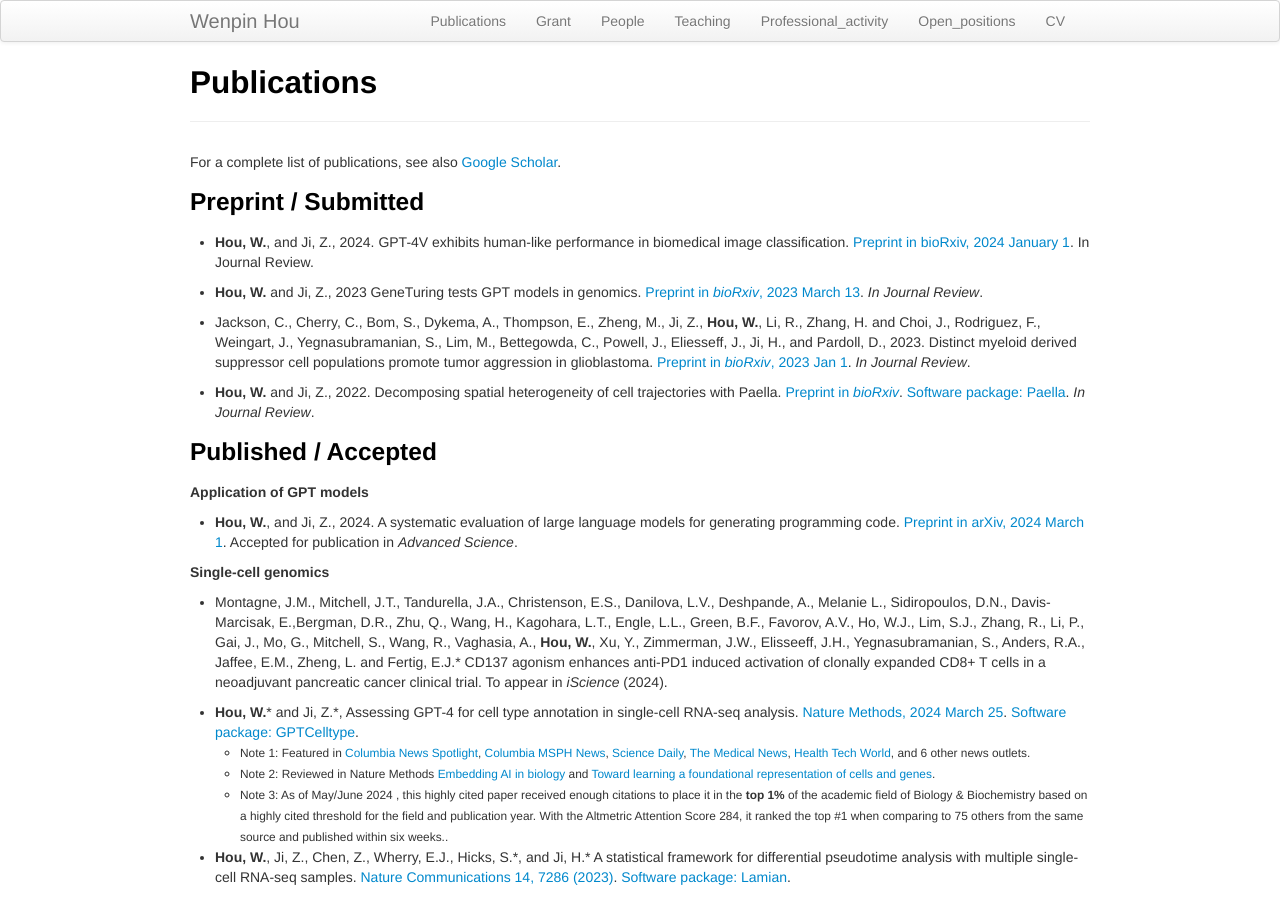
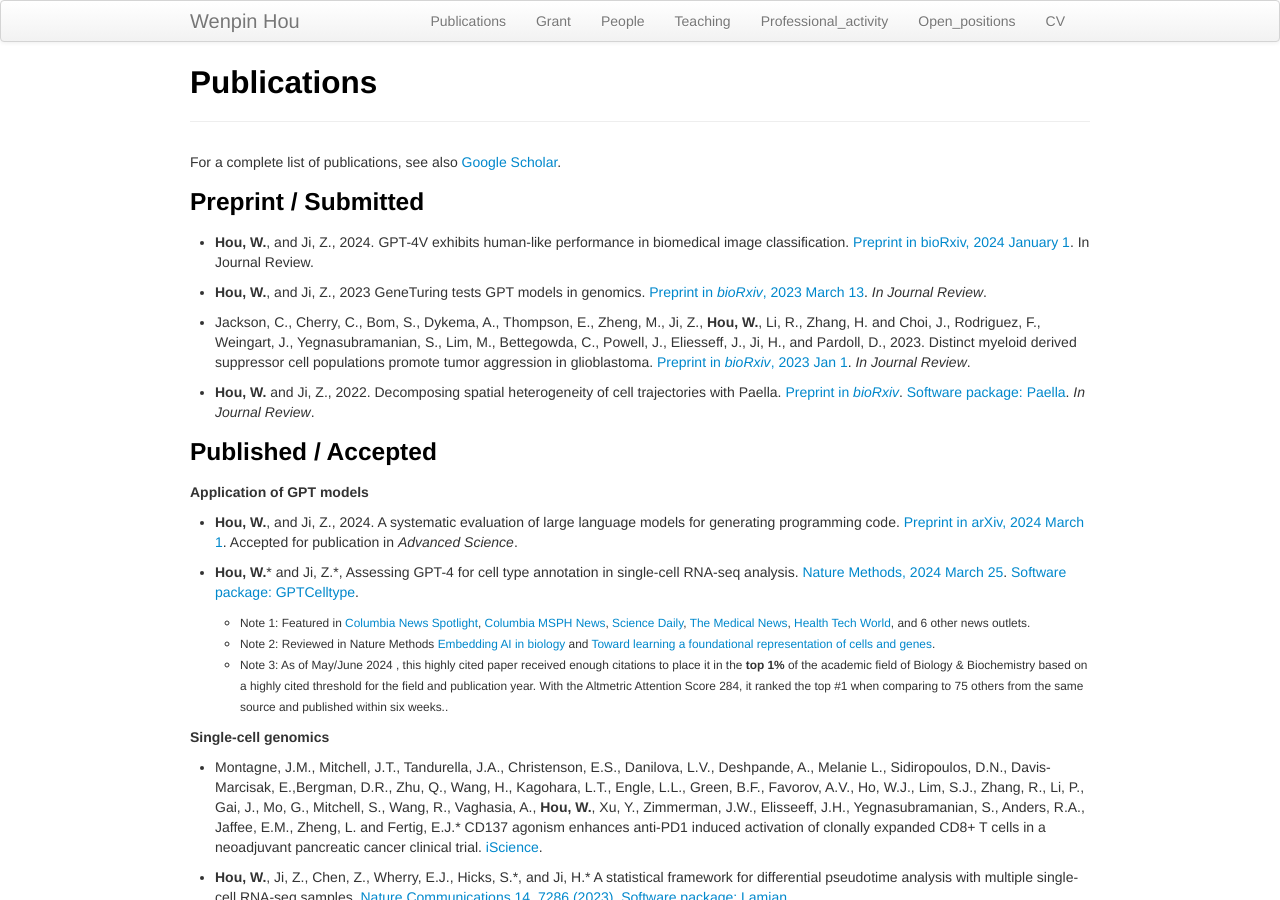
Before and after one commit to Winnie09/Wenpin_Hou, a Jekyll site: the page built from pages/publications.md, in a window 1280 px wide and 900 px high. Built offline with Jekyll 4.4.1, drawn with Linux system fonts in a browser that asks for light colours.

Commit message:
publications.md

```diff
--- a/pages/publications.md
+++ b/pages/publications.md
@@ -11,10 +11,9 @@ For a complete list of publications, see also [Google Scholar](https://scholar.g
 ### Preprint / Submitted
 
 
-
 - **Hou, W.**, and Ji, Z., 2024. GPT-4V exhibits human-like performance in biomedical image classification. [Preprint in bioRxiv, 2024 January 1](https://www.biorxiv.org/content/10.1101/2023.12.31.573796v1). In Journal Review.
 
-- **Hou, W.** and Ji, Z., 2023 GeneTuring tests GPT models in genomics. [Preprint in *bioRxiv*, 2023 March 13](https://www.biorxiv.org/content/10.1101/2023.03.11.532238v1). *In Journal Review*.
+- **Hou, W.**, and Ji, Z., 2023 GeneTuring tests GPT models in genomics. [Preprint in *bioRxiv*, 2023 March 13](https://www.biorxiv.org/content/10.1101/2023.03.11.532238v1). *In Journal Review*.
 
 - Jackson, C., Cherry, C., Bom, S., Dykema, A., Thompson, E., Zheng, M., Ji, Z., **Hou, W.**, Li, R., Zhang, H. and Choi, J., Rodriguez, F.,  Weingart, J., Yegnasubramanian, S., Lim, M., Bettegowda, C., Powell, J., Eliesseff, J., Ji, H., and Pardoll, D., 2023. Distinct myeloid derived suppressor cell populations promote tumor aggression in glioblastoma. [Preprint in *bioRxiv*, 2023 Jan 1](https://www.biorxiv.org/content/10.1101/2023.03.26.534192v1). *In Journal Review*.
 
@@ -28,16 +27,17 @@ For a complete list of publications, see also [Google Scholar](https://scholar.g
 
 - **Hou, W.**, and Ji, Z., 2024. A systematic evaluation of large language models for generating programming code. [Preprint in arXiv, 2024 March 1](https://arxiv.org/abs/2403.00894). Accepted for publication in *Advanced Science*.
 
-##### Single-cell genomics
-
-
-- Montagne, J.M., Mitchell, J.T., Tandurella, J.A.,  Christenson, E.S., Danilova, L.V.,  Deshpande, A., Melanie L., Sidiropoulos, D.N., Davis-Marcisak, E.,Bergman, D.R., Zhu, Q., Wang, H., Kagohara, L.T., Engle, L.L., Green, B.F., Favorov, A.V., Ho, W.J., Lim, S.J., Zhang, R., Li, P., Gai, J.,  Mo, G., Mitchell, S., Wang, R., Vaghasia, A.,  **Hou, W.**, Xu, Y., Zimmerman, J.W., Elisseeff, J.H., Yegnasubramanian, S.,  Anders, R.A., Jaffee, E.M., Zheng, L. and Fertig, E.J.\* CD137 agonism enhances anti-PD1 induced activation of clonally expanded CD8+ T cells in a neoadjuvant pancreatic cancer clinical trial. To appear in *iScience* (2024).
-
-
 - **Hou, W.**\* and Ji, Z.\*, Assessing GPT-4 for cell type annotation in single-cell RNA-seq analysis. [Nature Methods, 2024 March 25](https://link.springer.com/article/10.1038/s41592-024-02235-4?utm_source=rct_congratemailt&utm_medium=email&utm_campaign=oa_20240325&utm_content=10.1038/s41592-024-02235-4). [Software package: GPTCelltype](https://winnie09.github.io/Wenpin_Hou/pages/gptcelltype.html).
 	- <small> Note 1: Featured in [Columbia News Spotlight](https://us7.campaign-archive.com/?e=__test_email__&u=cc26d8788ee7d6f98dd0af14e&id=6dd610b0a9), [Columbia MSPH News](https://www.publichealth.columbia.edu/news/gpt-4-ai-outperforms-experts-identification-cell-types?utm_source=newsletter&utm_medium=email&utm_campaign=040124spotlight), [Science Daily](https://www.sciencedaily.com/releases/2024/03/240325172422.htm), [The Medical News](https://www.news-medical.net/news/20240326/GPT-4-shows-expert-level-accuracy-in-annotating-cell-types.aspx), [Health Tech World](https://www.htworld.co.uk/news/gpt-4-for-identifying-cell-types-in-single-cells-matches/), and 6 other news outlets.  </small>
 	- <small> Note 2: Reviewed in Nature Methods [Embedding AI in biology](https://www.nature.com/articles/s41592-024-02391-7) and [Toward learning a foundational representation of cells and genes](https://www.nature.com/articles/s41592-024-02367-7).</small>
 	- <small> Note 3:  As of May/June 2024 , this highly cited paper received enough citations to place it in the **top 1%** of the academic field of Biology & Biochemistry based on a highly cited threshold for the field and publication year. With the Altmetric Attention Score 284, it ranked the top #1 when comparing to 75 others from the same source and published within six weeks.. </small>
+
+##### Single-cell genomics
+
+
+- Montagne, J.M., Mitchell, J.T., Tandurella, J.A.,  Christenson, E.S., Danilova, L.V.,  Deshpande, A., Melanie L., Sidiropoulos, D.N., Davis-Marcisak, E.,Bergman, D.R., Zhu, Q., Wang, H., Kagohara, L.T., Engle, L.L., Green, B.F., Favorov, A.V., Ho, W.J., Lim, S.J., Zhang, R., Li, P., Gai, J.,  Mo, G., Mitchell, S., Wang, R., Vaghasia, A.,  **Hou, W.**, Xu, Y., Zimmerman, J.W., Elisseeff, J.H., Yegnasubramanian, S.,  Anders, R.A., Jaffee, E.M., Zheng, L. and Fertig, E.J.\* CD137 agonism enhances anti-PD1 induced activation of clonally expanded CD8+ T cells in a neoadjuvant pancreatic cancer clinical trial.  [iScience](https://www.cell.com/iscience/fulltext/S2589-0042(24)02796-2).
+
+
 
 - **Hou, W.**, Ji, Z., Chen, Z., Wherry, E.J., Hicks, S.\*, and Ji, H.\* A statistical framework for differential pseudotime analysis with multiple single-cell RNA-seq samples.  [Nature Communications 14, 7286 (2023)](https://www.nature.com/articles/s41467-023-42841-y). [Software package: Lamian](https://github.com/Winnie09/Lamian).
 
```
